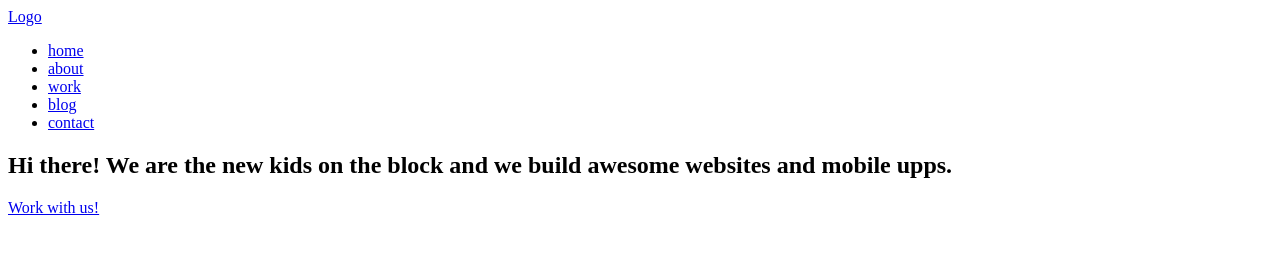
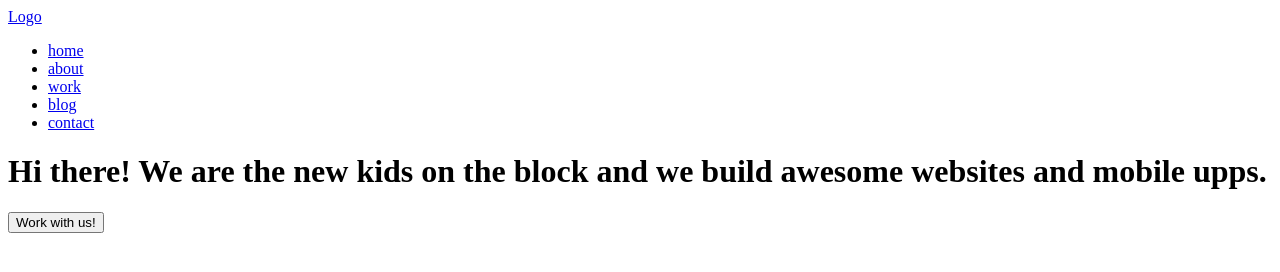
Before and after one commit to bizarre97/new_job, a plain HTML site: page index.html in a window 1280 px wide. Drawn offline with Linux system fonts and the light colour scheme.

Commit message:
Update index.html

```diff
--- a/index.html
+++ b/index.html
@@ -6,7 +6,7 @@
     <title>Cuda</title>
 </head>
 <body>
-    <div class="header">
+    <header class="header">
         <a href="#">Logo</a>
         <ul class="menu">
             <li class="point"><a href="#">home</a></li>
@@ -16,11 +16,11 @@
             <li class="point"><a href="#">contact</a></li>
         </ul>
         <div class="work">
-            <h2>Hi there! We are the new kids on the block
-            and we build awesome websites and mobile upps.</h2>
-            <a class="button" href="#">Work with us!</a>
+            <h1>Hi there! We are the new kids on the block
+            and we build awesome websites and mobile upps.</h1>
+            <button class="button" href="#">Work with us!</button>
         </div>
-    </div>
+    </header>
 
 </body>
 </html>
```
